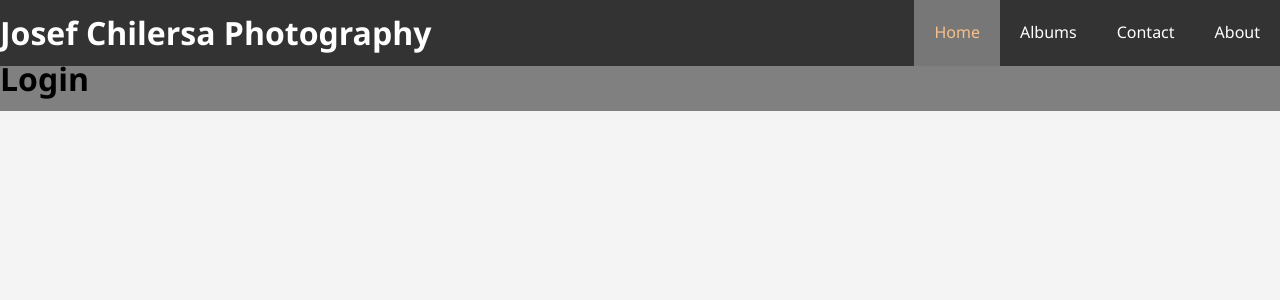
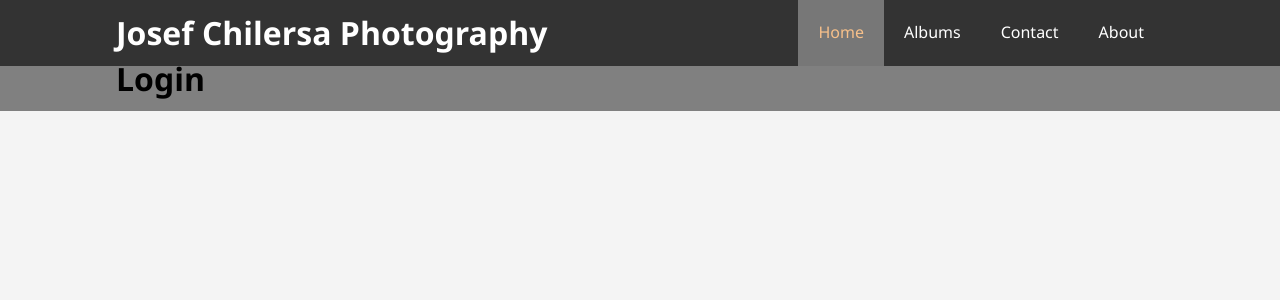
Before and after one commit to frameiteasy/photo-gallery, a React (Create React App) app: page /login in a window 1280 px wide. Shown: the top 300 px of the page. Built offline with nearby package versions, Linux system fonts and the light colour scheme.

Commit message:
navbar improvement - udemy

```diff
--- a/src/App.scss
+++ b/src/App.scss
@@ -34,3 +34,10 @@ ul {
 img {
   width: 100%;
 }
+
+.container {
+  margin: auto;
+  max-width: 85%;
+  overflow: auto;
+  padding: 0 20px;
+}
--- a/src/App.tsx
+++ b/src/App.tsx
@@ -12,6 +12,7 @@ function App() {
   return (
     <>
       <Navbar />
+      <div className="container">
         <Routes>
           <Route path="/" element={<Home/>}></Route>
           <Route path="/albums" element={<Albums/>}></Route>
@@ -19,6 +20,7 @@ function App() {
           <Route path="/contact" element={<Contact/>}></Route>
           <Route path="/login" element={<Login/>}></Route>
         </Routes>
+      </div>
     </>
   );
 }
--- a/src/components/NavBar/navbar.scss
+++ b/src/components/NavBar/navbar.scss
@@ -33,7 +33,8 @@ $color: lightgrey;
     text-align: center;
 }
 
-.nav li:hover, .nav ul li a.active {
+.nav li a:hover,
+.nav ul li a.active {
     background: #777;
     color: #f7c08a;
 }
```
Lines whose indentation alone changed are shown as unchanged.
